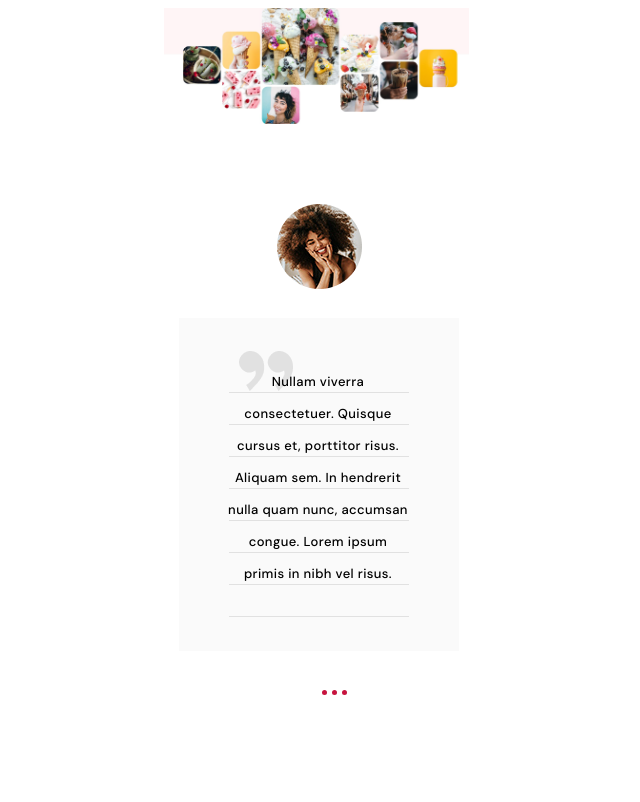
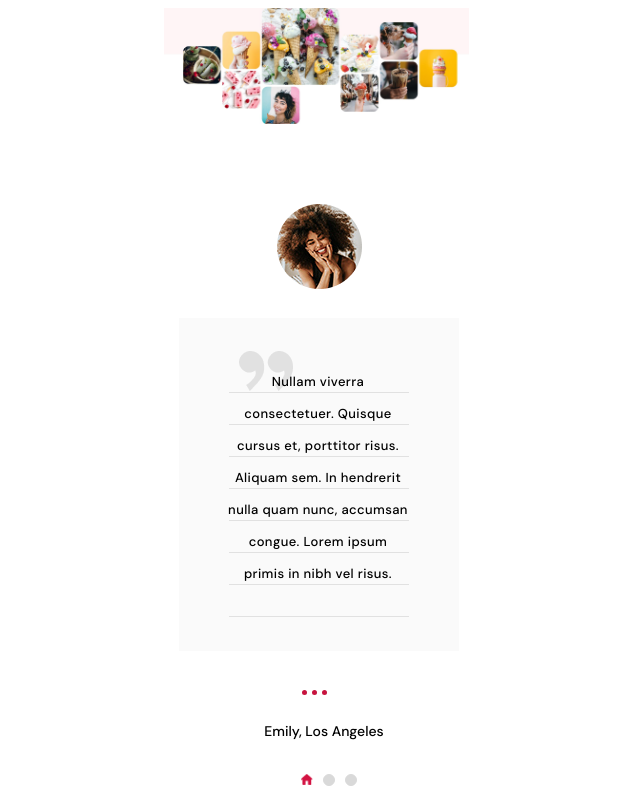
Before and after one commit to Jane-Horbul/icecream, a plain HTML site: page index.html in a window 1280 px wide. Shown: the whole page, without its empty margins (316-956 px from the left). Drawn offline with Linux system fonts and the light colour scheme.

Commit message:
Added adress block

```diff
--- a/index.html
+++ b/index.html
@@ -41,7 +41,14 @@
                     <li class="slider__points-list-item"></li>
                 </ul>
             </div>
-            <div class="slider__adress"></div>
+            <div class="slider__adress">
+                <p class="slider__adress-text">Emily, Los Angeles</p>
+                <ul class="slider__adress-list">
+                    <li class="slider__adress-item"><img class="slider__adress-item--img" src="adress-mob-01.png"> </li>
+                    <li class="slider__adress-item--round"></li>
+                    <li class="slider__adress-item--round"></li>
+                </ul>
+            </div>
         </div>
     </div>
 
--- a/main.css
+++ b/main.css
@@ -81,9 +81,7 @@ img {
   text-align: center;
   letter-spacing: 0.03em;
 }
-.slider__adress {
-  width: 32px;
-}
+
 .slider__points {
   width: 290px;
 }
@@ -91,7 +89,41 @@ img {
   display: flex;
   justify-content: center;
   color: #c7133e;
+  padding: 0px;
 }
 .slider__points-list-item {
   margin-left: 10px;
 }
+.slider__adress {
+  width: 290px;
+}
+.slider__adress-text {
+  width: 180px;
+  font-size: 14px;
+  line-height: 186%;
+  text-align: center;
+  font-weight: 500;
+  margin-right: auto;
+  margin-left: auto;
+  margin-bottom: 30px;
+}
+.slider__adress-list {
+  display: flex;
+  list-style-type: none;
+  padding: 0;
+  justify-content: center;
+}
+.slider__adress-item {
+  margin-left: 10px;
+}
+.slider__adress-item--round {
+  margin-left: 10px;
+  width: 12px;
+  height: 12px;
+  border: 1px solid #d9d9d9;
+  border-radius: 50%;
+  background-color: #d9d9d9;
+}
+.slider__adress-item--img {
+  width: 12px;
+}
```
Also changed, not shown: adress-mob-01.png (added).
